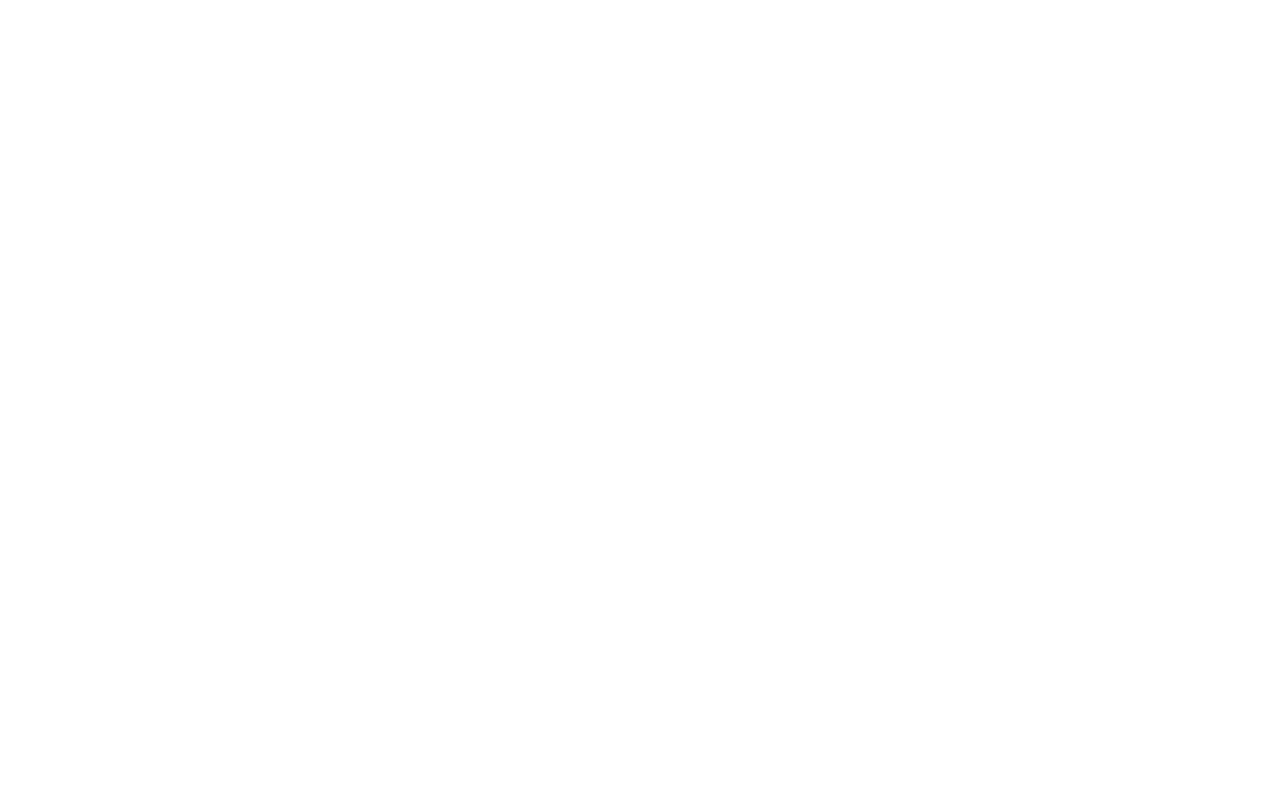
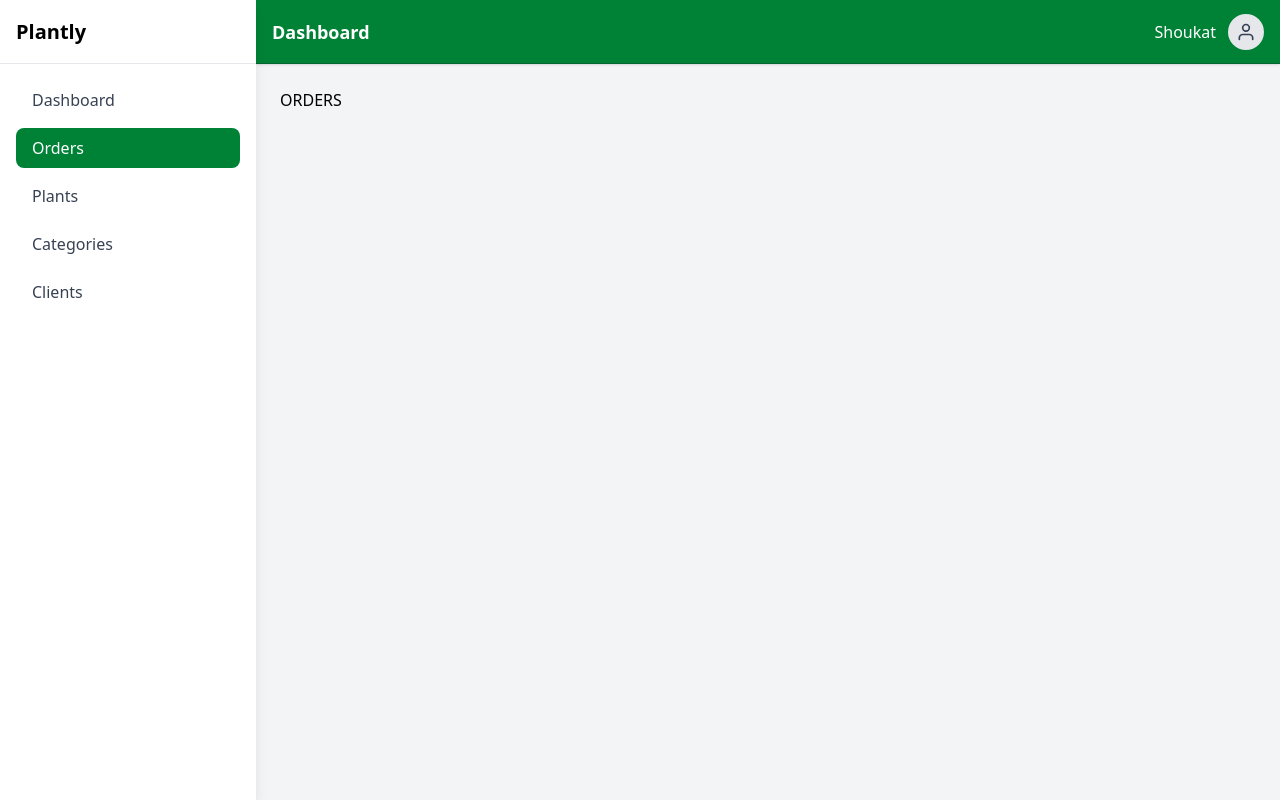
Before and after one commit to Shoukatrai/Plantly-plant-ecommerce-client, a React (Vite) app: page /seller_orders in a window 1280 px wide. Before the commit this address had no page. Built offline with nearby package versions, Linux system fonts and the light colour scheme.

Commit message:
seller routes created

```diff
--- a/src/App.jsx
+++ b/src/App.jsx
@@ -1,5 +1,4 @@
 import { Route, Routes } from "react-router-dom";
-import { Footer, Hero, Navbar } from "./components";
 import {
   Category,
   Home,
@@ -9,12 +8,15 @@
   SinglePlant,
 } from "./pages";
 import { Bounce, ToastContainer } from "react-toastify";
-import UserRoutes from "./routes/userRoutes"; // <-- make sure this exists
+import UserRoutes from "./routes/userRoutes";
+import SellerCategory from "./pages/seller/SellerCategory";
+import SellerOrders from "./pages/seller/SellerOrders";
+import SellerPlants from "./pages/seller/SellerPlants.jsx";
+import SellerClients from "./pages/seller/SellerClients";
 
 function App() {
   return (
     <>
-      {/* <Navbar /> */}
       <Routes>
         <Route element={<UserRoutes />}>
           <Route path="/categories/:id" element={<Category />} />
@@ -24,8 +26,11 @@
         <Route path="/signup" element={<Signup />} />
         <Route path="/login" element={<Login />} />
         <Route path="/seller_dashboard" element={<SellerDashboard />} />
+        <Route path="/seller_categories" element={<SellerCategory />} />
+        <Route path="/seller_orders" element={<SellerOrders />} />
+        <Route path="/seller_plants" element={<SellerPlants />} />
+        <Route path="/seller_clients" element={<SellerClients />} />
       </Routes>
-      {/* <Footer /> */}
       <ToastContainer
         position="top-right"
         autoClose={5000}
--- a/src/components/SellerLayout/Sidebar.jsx
+++ b/src/components/SellerLayout/Sidebar.jsx
@@ -8,8 +8,9 @@
   const menuItems = [
     { name: "Dashboard", path: "/seller_dashboard" },
     { name: "Orders", path: "/seller_orders" },
-    { name: "Products", path: "/seller_products" },
-    { name: "Settings", path: "/seller_settings" },
+    { name: "Plants", path: "/seller_plants" },
+    { name: "Categories", path: "/seller_categories" },
+    { name: "Clients", path: "/seller_clients" },
   ];
 
   return (
@@ -18,7 +19,6 @@
         ${sidebarOpen ? "translate-x-0 " : "-translate-x-full"}
         transition-transform duration-300 ease-in-out lg:translate-x-0 lg:static lg:inset-0`}
     >
-      {/* Top Bar with Close Button */}
       <div className="flex items-center justify-between h-16 px-4 border-b border-gray-200">
         <h1 className="text-xl font-bold">Plantly</h1>
         <button
@@ -29,7 +29,6 @@
         </button>
       </div>
 
-      {/* Menu Items */}
       <nav className="p-4 space-y-2">
         {menuItems.map((item) => {
           const isActive = location.pathname === item.path;
--- /dev/null
+++ b/src/pages/seller/SellerCategory.jsx
@@ -0,0 +1,8 @@
+import React from "react";
+import { SellerLayout } from "../../components";
+
+const SellerCategory = () => {
+  return <SellerLayout>CATEGORY</SellerLayout>;
+};
+
+export default SellerCategory;
--- /dev/null
+++ b/src/pages/seller/SellerClients.jsx
@@ -0,0 +1,8 @@
+import React from "react";
+import { SellerLayout } from "../../components";
+
+const SellerClients = () => {
+  return <SellerLayout>CLIENTS</SellerLayout>;
+};
+
+export default SellerClients;
--- /dev/null
+++ b/src/pages/seller/SellerOrders.jsx
@@ -0,0 +1,8 @@
+import React from "react";
+import { SellerLayout } from "../../components";
+
+const SellerOrders = () => {
+  return <SellerLayout>ORDERS</SellerLayout>;
+};
+
+export default SellerOrders;
--- /dev/null
+++ b/src/pages/seller/SellerPlants.jsx
@@ -0,0 +1,8 @@
+import React from "react";
+import { SellerLayout } from "../../components";
+
+const SellerPlants = () => {
+  return <SellerLayout>PLANTS</SellerLayout>;
+};
+
+export default SellerPlants;
```
Also changed, not shown: src/components/Cards/OrderCard.jsx (added).
